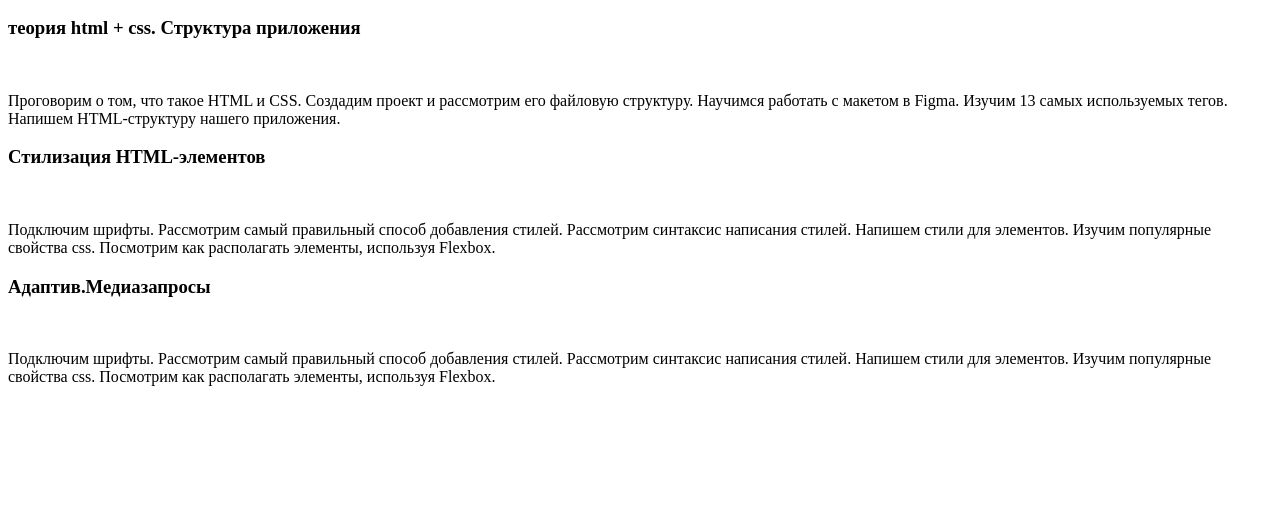
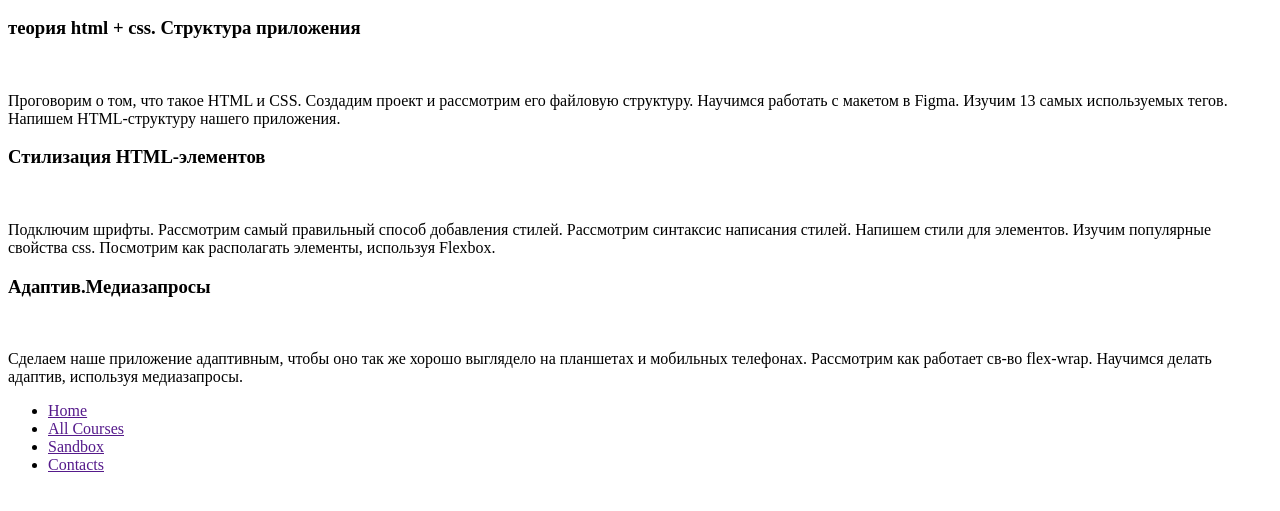
Before and after one commit to khadjaa/webinar_html-css, a plain HTML site: page index.html in a window 1280 px wide. Shown: the part 79-590 px from the top of the page. Drawn offline with Linux system fonts and the light colour scheme.

Commit message:
done footer

```diff
--- a/index.html
+++ b/index.html
@@ -28,11 +28,32 @@
         <div>
             <h3>Адаптив.Медиазапросы</h3>
             <img src="" alt="">
-            <p>Подключим шрифты. Рассмотрим самый правильный способ добавления стилей. Рассмотрим синтаксис написания стилей. Напишем стили для элементов. Изучим популярные свойства css. Посмотрим как располагать элементы, используя Flexbox.</p>
+            <p>Сделаем наше приложение адаптивным, чтобы оно так же хорошо выглядело на планшетах и мобильных телефонах. Рассмотрим как работает св-во flex-wrap. Научимся делать адаптив, используя медиазапросы.</p>
         </div>
     </section>
     <footer>
-
+        <ul>
+            <li>
+                <a href="">
+                <img src="" alt="">Home
+                </a>
+            </li>
+            <li>
+                <a href="">
+                <img src="" alt="">All Courses
+                </a>
+            </li>
+            <li>
+                <a href="">
+                <img src="" alt="">Sandbox
+                </a>
+            </li>
+            <li>
+                <a href="">
+                <img src="" alt="">Contacts
+                </a>
+            </li>
+        </ul>
     </footer>
 </body>
 </html>
```
